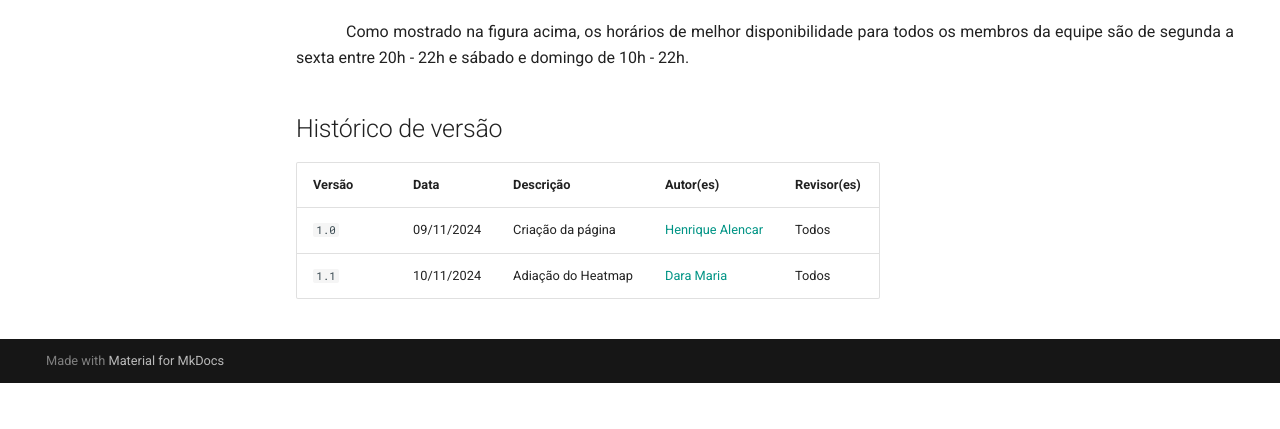
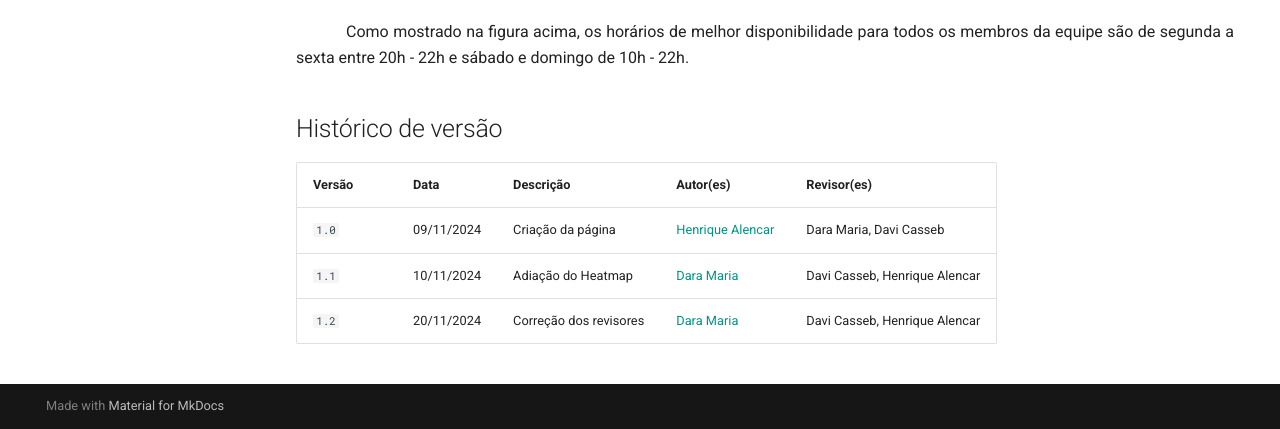
Before and after one commit to Interacao-Humano-Computador/2024.2-Neoenergia, an MkDocs documentation site: the page built from docs/planejamento/heatmap.md, in a window 1280 px wide and 900 px high, scrolled down 714 px, cut to the strip 471-900 px from the top of the window. Built offline with MkDocs 1.6.1 and Material for MkDocs 9.7.7, drawn with Linux system fonts in a browser that asks for light colours; comment, search, counter and statistics services are not loaded; before the commit the page ends 1568 px from its top, so only the background shows below that.

Commit message:
:books: docs: Correção de revisores

```diff
--- a/docs/planejamento/heatmap.md
+++ b/docs/planejamento/heatmap.md
@@ -26,5 +26,6 @@ Como mostrado na figura acima, os horários de melhor disponibilidade para todos
 
 | Versão | Data       | Descrição                                | Autor(es)                                                                                       | Revisor(es)                                                                                                                                    |
 | ------ | ---------- | ---------------------------------------- | ----------------------------------------------------------------------------------------------- | ---------------------------------------------------------------------------------------------------------------------------------------------- |
-| `1.0`  | 09/11/2024 | Criação da página                     | [Henrique Alencar](https://github.com/henryqma) | Todos |
-| `1.1`  | 10/11/2024 | Adiação do Heatmap                    | [Dara Maria](https://github.com/daramariabs) | Todos |
+| `1.0`  | 09/11/2024 | Criação da página                     | [Henrique Alencar](https://github.com/henryqma) | Dara Maria, Davi Casseb |
+| `1.1`  | 10/11/2024 | Adiação do Heatmap                    | [Dara Maria](https://github.com/daramariabs) | Davi Casseb, Henrique Alencar |
+| `1.2`  | 20/11/2024 | Correção dos revisores                    | [Dara Maria](https://github.com/daramariabs) | Davi Casseb, Henrique Alencar |
```
